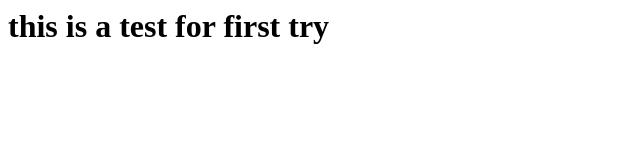
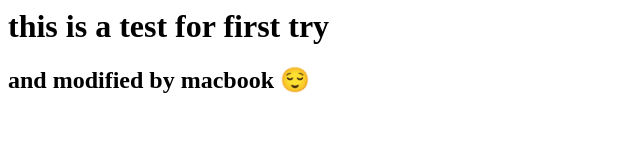
Before and after one commit to Ya5Lova/Ya5Lova.github.io, a plain HTML site: page index.html in a window 1280 px wide. Shown: the whole page, without its empty margins (0-640 px from the left). Drawn offline with Linux system fonts and the light colour scheme.

Commit message:
Update index.html

```diff
--- a/index.html
+++ b/index.html
@@ -1 +1,2 @@
 <h1>this is a test for first try</h1>
+<h2>and modified by macbook 😌</h2>
```
